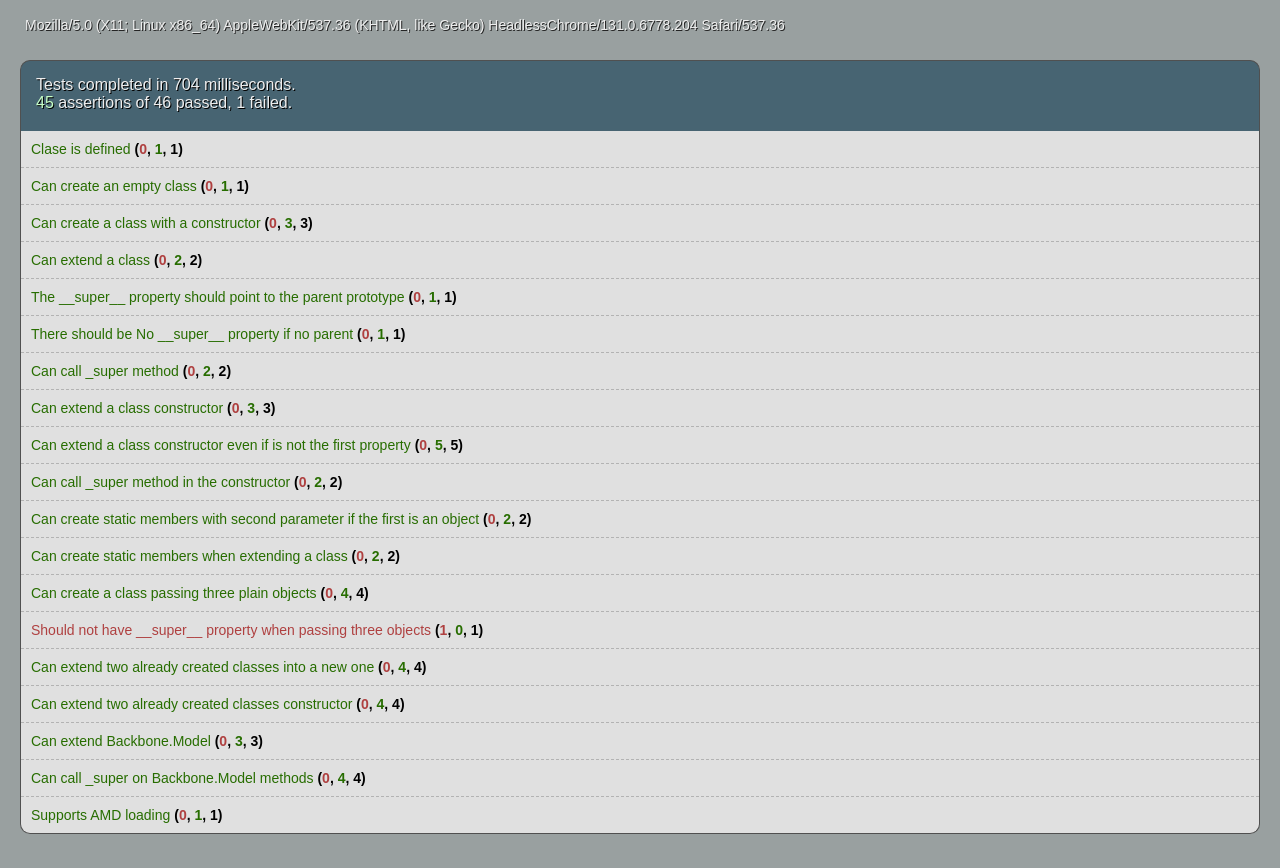
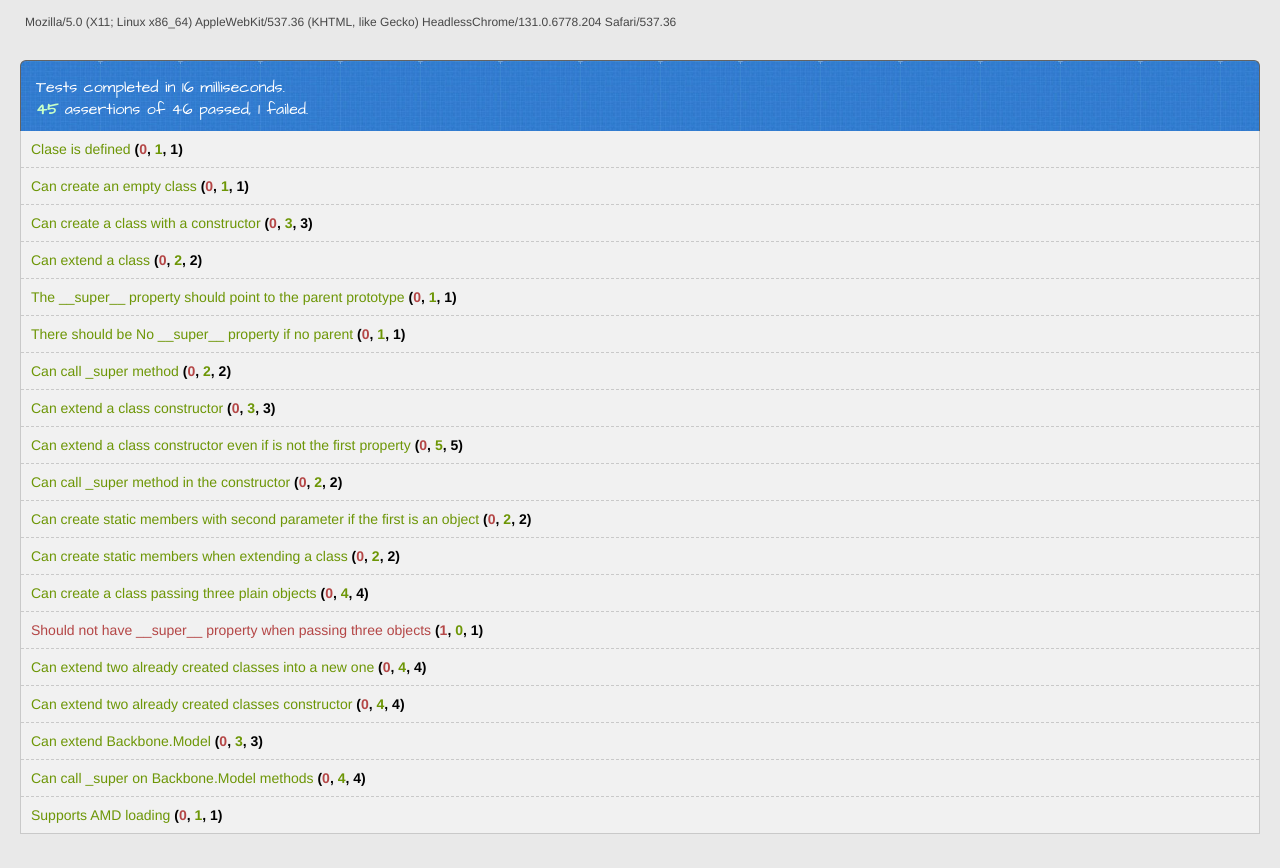
Before and after one commit to dciccale/clase, a plain HTML site: page test/clase_test.html in a window 1280 px wide. Drawn offline with Linux system fonts and the light colour scheme.

Commit message:
change styles

```diff
--- a/test/clase_test.html
+++ b/test/clase_test.html
@@ -1,19 +1,20 @@
 <html>
   <head>
     <title>clase_test</title>
+    <link href='https://fonts.googleapis.com/css?family=Architects+Daughter' rel='stylesheet' type='text/css'>
     <link rel="stylesheet" href="css/normalize.css" />
     <link rel="stylesheet" href="css/style.css" />
-    <script src="../lib/nodeunit.js"></script>
     <script src="../lib/underscore.js"></script>
     <script src="../lib/backbone.js"></script>
     <script src="../lib/clase.js"></script>
     <script src="../lib/require.js"></script>
+    <script src="../lib/nodeunit.js"></script>
     <script src="clase_test.js"></script>
   </head>
   <body>
     <script>
       nodeunit.run({
-        'suite': exports
+        suite: exports
       });
     </script>
   </body>
--- a/test/css/style.css
+++ b/test/css/style.css
@@ -1,25 +1,26 @@
 body {
   padding: 20px;
   position: relative;
-  background-color: #99A0A0;
+  background-color: #E9E9E9;
+  font-family: 'Helvetica Neue', Helvetica, Arial, serif;
 }
 #nodeunit-tests {
   list-style-type: none;
   background-color: #E0E0E0;
-  border-radius: 0 0 10px 10px;
   margin-top: 111px;
   padding: 0;
-  border: 1px solid #505050;
+  border: 1px solid #C9C9C9;
   border-top: none;
   font-size: 14px;
 }
 li {
   padding: 10px;
-  border-bottom: 1px dashed #b3b3b3;
+  border-bottom: 1px dashed #c9c9c9;
+  background-color: #F1F1F1;
   cursor: pointer;
 }
-li:hover {
-  background-color: #C6CACC;
+li:hover, li:hover li {
+  background-color: #FAFAFA;
   border-bottom-style: solid;
 }
 li li, li:hover li, li:last-child {
@@ -29,10 +30,10 @@ li strong {
   font-weight: normal;
 }
 li.pass, b.pass {
-  color: #276D00;
+  color: #6D9606;
 }
 li.fail, b.fail {
-  color: #AF4040;
+  color: #B44646;
 }
 #nodeunit-testresult {
   position: absolute;
@@ -40,25 +41,25 @@ li.fail, b.fail {
   right: 20px;
   margin: 0;
   top: 60px;
-  border-radius: 10px 10px 0 0;
+  border-radius: 6px 6px 0 0;
   padding: 15px 15px 5px 15px;
   font-size: 16px;
-  background-color: #476472;
+  background: #2E7BD0 url(../../images/header-bg.jpg) 0 0 repeat-x;
   height: 50px;
-  color: #EEE;
-  text-shadow: 1px 1px #000;
-  border: 1px solid #505050;
+  color: #fff;
+  border: 1px solid #636363;
   border-bottom: none;
+  font-family: 'Architects Daughter', 'Helvetica Neue', Helvetica, Arial, serif-webkit-body;
 }
 span.passed {
   color: #C7FFC7;
+  font-weight: bold;
 }
 #nodeunit-userAgent {
-  font-size: 14px;
-  color: #EEE;
+  font-size: 12px;
+  color: #474747;
   font-weight: normal;
   padding: 5px;
-  text-shadow: 1px 1px #242424;
   position: absolute;
   top: 0;
 }
```
Also changed, not shown: stylesheets/stylesheet.css (+7 -7 lines).
